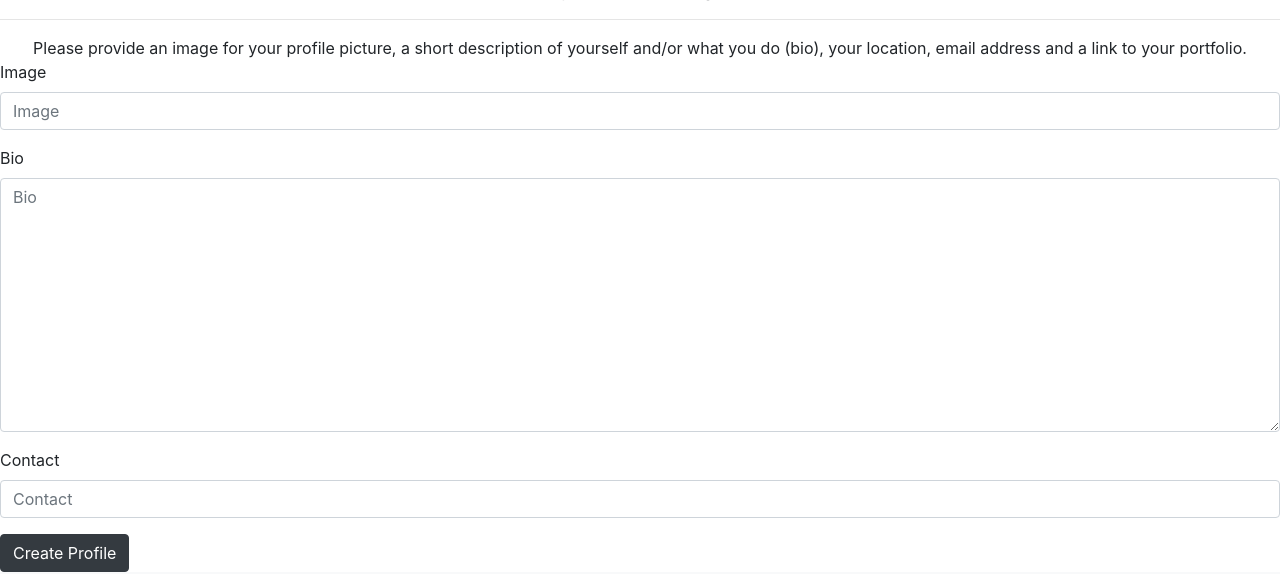
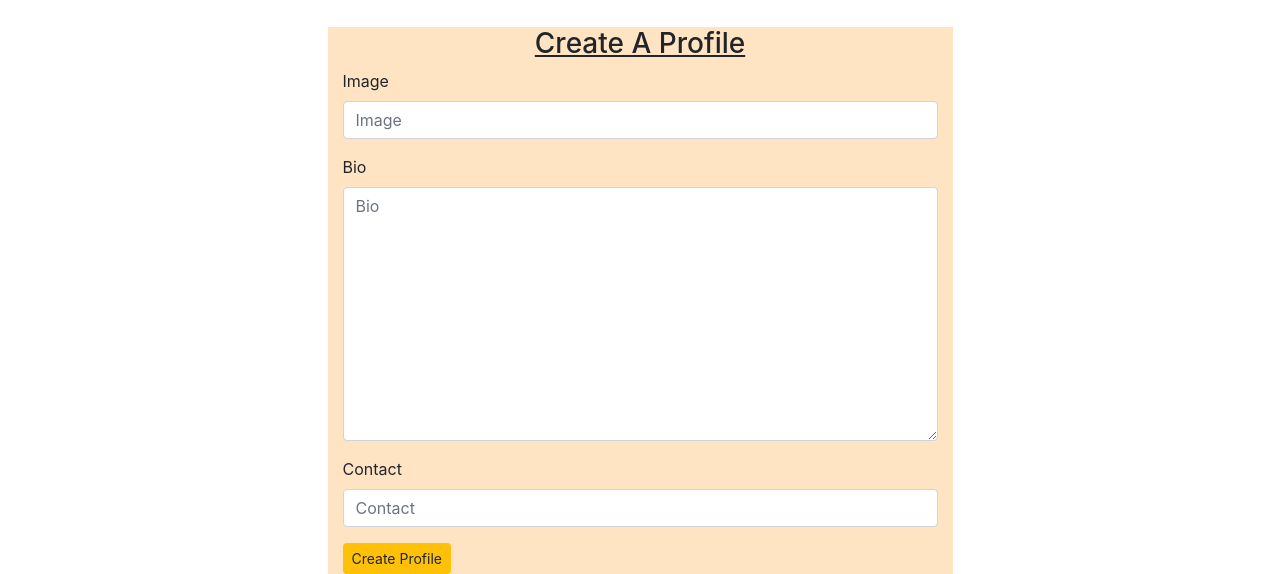
Before and after one commit to monginadiana/Awwaardss254, a Django app: page /create_profile/ in a window 1280 px wide. Shown: the part 353-927 px from the top of the page. Run offline with Django 3.2, Linux system fonts and the light colour scheme; some libraries are stand-ins or nearby versions; some web fonts are replaced.

```diff
--- a/ratings/templates/all-awards/create_profile.html
+++ b/ratings/templates/all-awards/create_profile.html
@@ -1,22 +1,15 @@
 {%extends 'all-awards/base.html'%}
-{% load static %}
 {% load bootstrap4 %}
-{% block styles %}
-{{ block.super}}
-<link rel="stylesheet" href="{% static 'css/style.css' %}">
-{% endblock %}
-
 {% block content %}
-<div class="box">
-    <div class="text-center">
-    <div class="title">Create a profile to start using Awwards</div>
-    <hr>
-    <div class="guide">Please provide an image for your profile picture, a short description of yourself and/or what you do (bio), your location, email address and a link to your portfolio.</div>
-    </div>
-    <form action="{%url 'create_profile'%}" method="post" enctype="multipart/form-data">
-        {%csrf_token%}
-        {% bootstrap_form form%}
-        <input type="submit" class="btn btn-dark " value="Create Profile">
-    </form>
+<br><br>
+<div class="container-fluid">
+    <div class="col-md-6"style="margin-left:25%;background-color:bisque;">
+        <h3 class="text-center"><u>Create A Profile</u></h3>
+        <form action="{%url 'create_profile'%}" method="post" enctype="multipart/form-data">
+            {%csrf_token%}
+            {% bootstrap_form form%}
+            <input type="submit" class="btn btn-warning btn-sm" value="Create Profile">
+        </form>
+      </div>
 </div>
 {% endblock %}
--- a/ratings/templates/navbar.html
+++ b/ratings/templates/navbar.html
@@ -1,4 +1,4 @@
-<nav class="navbar navbar-expand-lg navbar-light bg-light">
+<nav class="navbar navbar-expand-lg navbar-light bg-danger">
   <a class="nav-link active" aria-current="page" href="/"><span class = "span" style= " color:black;font-size:25px;" >Awwards254</span></a>
   <button class="navbar-toggler" type="button" data-toggle="collapse" data-target="#navbarSupportedContent" aria-controls="navbarSupportedContent" aria-expanded="false" aria-label="Toggle navigation">
     <span class="navbar-toggler-icon"></span>
```
Also changed, not shown: ratings/templates/all-awards/index.html (+15 -9 lines).
